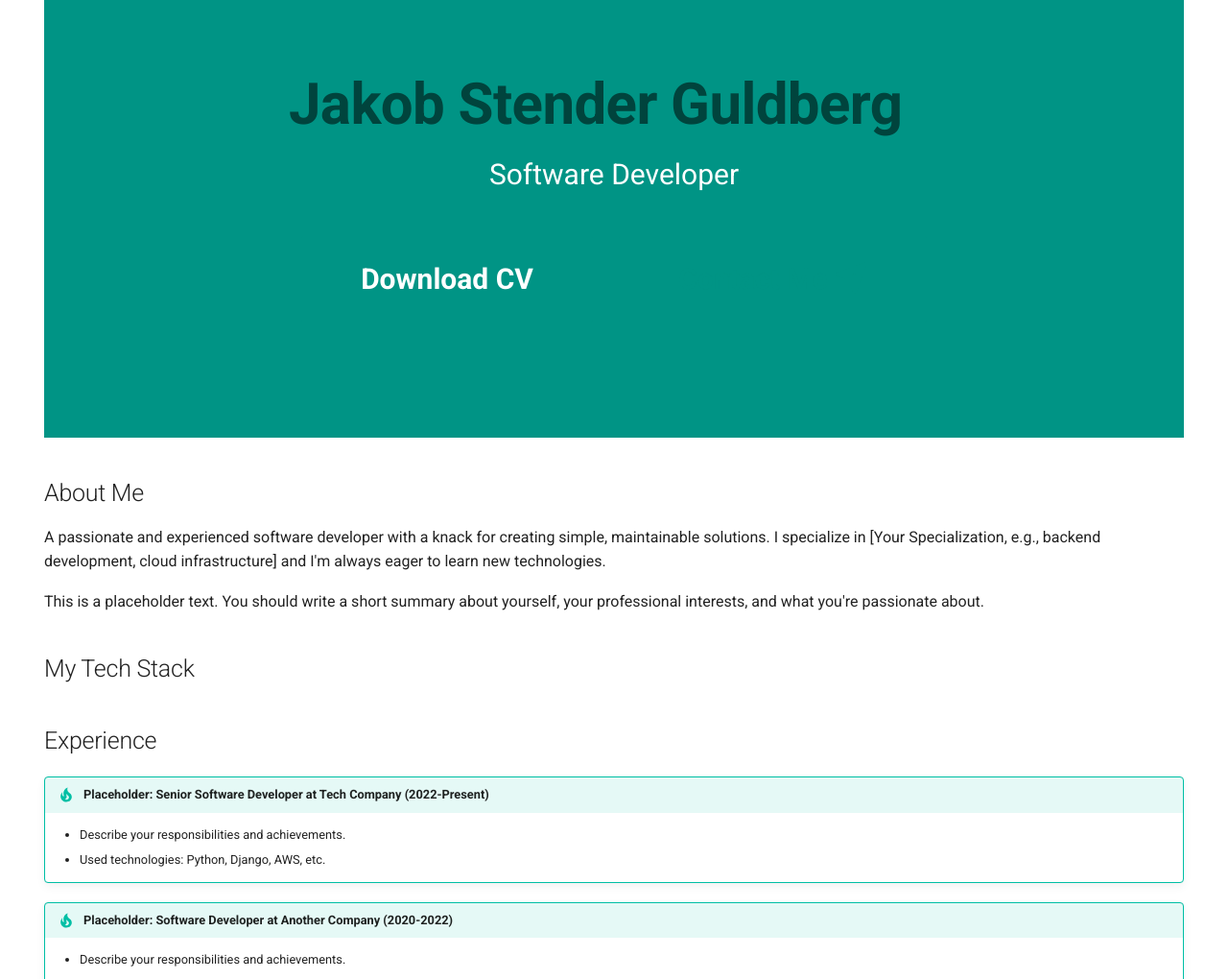
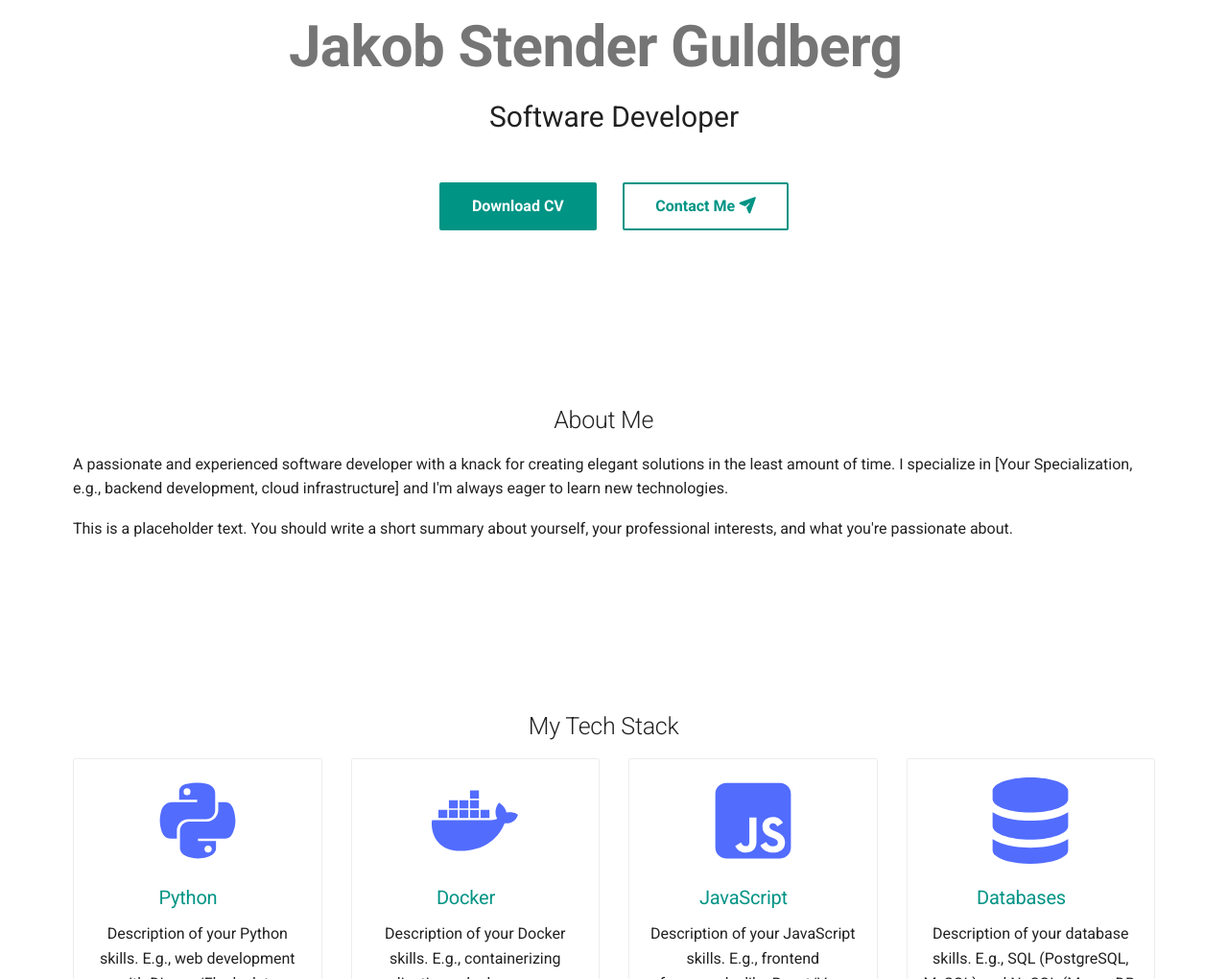
Before and after one commit to jakob1379/jakob1379.github.io, an MkDocs documentation site: the page built from docs/index.md, in a window 1280 px wide and 1400 px high, cut to the strip 380-1400 px from the top of the window. Shown: the whole strip at 96% size. Built offline with MkDocs 1.6.1 and Material for MkDocs 9.7.7, drawn with Linux system fonts in a browser that asks for light colours; comment, search, counter and statistics services are not loaded; some of the changed text lies outside the part shown.

Commit message:
docs: apply hero grid style to mkdocs-material grid-cards

```diff
--- a/docs/index.md
+++ b/docs/index.md
@@ -1,7 +1,9 @@
 ---
+
 hide:
   - navigation
   - toc
+
 ---
 
 <div class="hero" markdown>
@@ -12,18 +14,58 @@
   [Contact Me :fontawesome-solid-paper-plane:](mailto:jakob1379+jgalabs@gmail.com){ .md-button}
 </div>
 
-## About Me
+<div class="section" markdown>
+<h2 class="section-title">About Me</h2>
 
-A passionate and experienced software developer with a knack for creating simple, maintainable
-solutions. I specialize in [Your Specialization, e.g., backend development, cloud infrastructure]
-and I'm always eager to learn new technologies.
+A passionate and experienced software developer with a knack for creating elegant solutions in the least amount of time. I specialize in [Your Specialization, e.g., backend development, cloud infrastructure] and I'm always eager to learn new technologies.
 
-This is a placeholder text. You should write a short summary about yourself, your professional
-interests, and what you're passionate about.
+This is a placeholder text. You should write a short summary about yourself, your professional interests, and what you're passionate about.
+</div>
 
-## My Tech Stack
+<div class="section" markdown>
+<h2 class="section-title">My Tech Stack</h2>
 
-## Experience
+<div class="grid cards" markdown>
+-   :fontawesome-brands-python:{ .md-icon }
+
+    ### Python
+    Description of your Python skills. E.g., web development with Django/Flask, data science with Pandas/NumPy, etc.
+
+- :fontawesome-brands-docker:{ .md-icon }
+
+    ### Docker
+
+    Description of your Docker skills. E.g., containerizing applications, docker-compose, orchestration with Kubernetes.
+
+- :fontawesome-brands-js-square:{ .md-icon }
+
+    ### JavaScript
+
+    Description of your JavaScript skills. E.g., frontend frameworks like React/Vue, Node.js for backend.
+
+- :fontawesome-solid-database:{ .md-icon }
+
+    ### Databases
+
+    Description of your database skills. E.g., SQL (PostgreSQL, MySQL) and NoSQL (MongoDB, Redis).
+
+- :fontawesome-brands-git-alt:{ .md-icon }
+
+    ### Git & CI/CD
+
+    Description of your skills with version control and continuous integration/deployment pipelines (e.g., GitHub Actions).
+
+- :fontawesome-brands-aws:{ .md-icon }
+
+    ### Cloud
+
+    Description of your cloud computing skills. E.g., experience with AWS, Azure, or Google Cloud.
+
+</div>
+</div>
+
+<div class="section" markdown>
+<h2 class="section-title">Experience</h2>
 
 !!! tip "Placeholder: Senior Software Developer at Tech Company (2022-Present)"
     - Describe your responsibilities and achievements.
@@ -33,10 +75,30 @@
     - Describe your responsibilities and achievements.
     - Used technologies: C#, .NET, Azure, etc.
 
-## EducationEducation
+</div>
+
+<div class="section" markdown>
+<h2 class="section-title">Education</h2>
 
 !!! info "Placeholder: M.Sc. in Computer Science, University Name (2018-2020)"
     - Thesis title or focus area.
 
 !!! info "Placeholder: B.Sc. in Software Engineering, University Name (2015-2018)"
     - Relevant projects or activities.
+
+</div>
+
+<div id="contact" class="section" markdown>
+<h2 class="section-title">Get in Touch</h2>
+
+<div style="text-align: center;">
+<p>
+  Feel free to reach out if you want to collaborate on a project, or just want to say hi.
+</p>
+<p>
+  :fontawesome-solid-envelope: [your-email@example.com](mailto:your-email@example.com) &nbsp;&nbsp;&nbsp;
+  :fontawesome-brands-linkedin: [LinkedIn](https://www.linkedin.com/in/jakobaaes/) &nbsp;&nbsp;&nbsp;
+  :fontawesome-brands-github: [GitHub](https://github.com/jakob1379)
+</p>
+</div>
+</div>
--- a/docs/stylesheets/extra.css
+++ b/docs/stylesheets/extra.css
@@ -10,18 +10,18 @@
 /* Hero section styles */
 .hero {
     text-align: center;
-    padding: 4rem 1rem;
-    background-color: var(--md-primary-fg-color);
-    color: var(--md-primary-bg-color);
+    padding: 2rem 1rem;
+    /* background-color: var(--md-primary-fg-color); */
+    /* color: var(--md-primary-bg-color); */
 }
 
-.hero img { /* This targets ALL images directly inside a .hero div */
+.hero img {
   width: 150px;
   height: 150px;
   border-radius: 50%;
   object-fit: cover;
   /* Add margin-bottom if you want space between the image and the h1 */
-  margin-bottom: 1rem;
+  /* margin-bottom: 1rem; */
 }
 
 .hero h1 {
@@ -38,6 +38,7 @@
 }
 
 .hero .md-button {
+    font-size: medium;
     margin-right: 0.5rem;
     margin-left: 0.5rem;
 }
@@ -56,33 +57,40 @@
     margin-bottom: 3rem;
 }
 
-/* Skills grid */
-.skills-grid {
+/* Skills grid (re-purposing MkDocs Material grid cards) */
+.grid.cards {
     display: grid;
     grid-template-columns: repeat(auto-fit, minmax(250px, 1fr));
     gap: 1.5rem;
 }
 
-.skill-card {
+.grid.cards > ul > li {
     border: 1px solid var(--md-default-fg-color--lightest);
     border-radius: 0.2rem;
     padding: 1.5rem;
     text-align: center;
     transition: all 0.3s ease-in-out;
+    list-style: none; /* Remove default list bullet */
 }
 
-.skill-card:hover {
+.grid.cards > ul > li:hover {
     transform: translateY(-5px);
     box-shadow: 0 5px 15px var(--md-shadow-color);
 }
 
-.skill-card h3 {
+.grid.cards h3 {
     margin-top: 1rem;
     margin-bottom: 0.5rem;
     color: var(--md-primary-fg-color);
 }
 
-.skill-card .icon {
+.grid.cards .icon { /* Using a generic icon class if you want to apply specific styles to icons within the cards */
     font-size: 4rem;
     color: var(--md-accent-fg-color);
 }
+
+/* Specific styling for the MkDocs Material card icons if they are not already handled by .icon */
+.grid.cards .md-icon {
+    font-size: 4rem; /* Adjust as needed */
+    color: var(--md-accent-fg-color); /* Adjust as needed */
+}
```
Also changed, not shown: .markdownlint.json (added), 1 other file.
